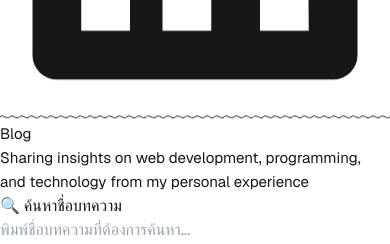
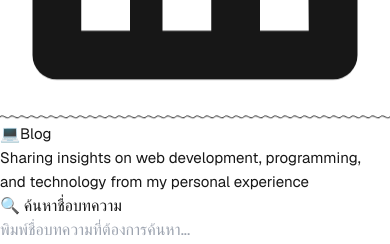
Before and after one commit to earth774/next-blog, a Next.js app: page /blog in a window 390 px wide. Shown: the part 1120-1364 px from the top of the page. Built offline with nearby package versions, Linux system fonts and the light colour scheme.

Commit message:
style: update blog page header with improved layout and responsive design, and enhance about section title with emoji for better visual appeal

```diff
--- a/src/app/blog/page.tsx
+++ b/src/app/blog/page.tsx
@@ -51,9 +51,13 @@ export default function BlogIndex() {
       <Header />
       <MainLayout>
         {/* Blog Header */}
-        <div className="text-center py-16">
-          <h1 className="text-4xl font-bold text-gray-900 mb-4">Blog</h1>
-          <p className="text-xl text-gray-600 max-w-2xl mx-auto">
+
+        <div className="mb-8 mt-8">
+          <h1 className="text-3xl font-bold mb-2 flex items-center gap-3">
+            <span className="text-4xl">💻</span>
+            Blog
+          </h1>
+          <p className="text-gray-600">
             Sharing insights on web development, programming, and technology
             from my personal experience
           </p>
```
Also changed, not shown: src/content/about/about.md (+1 -1 lines).
